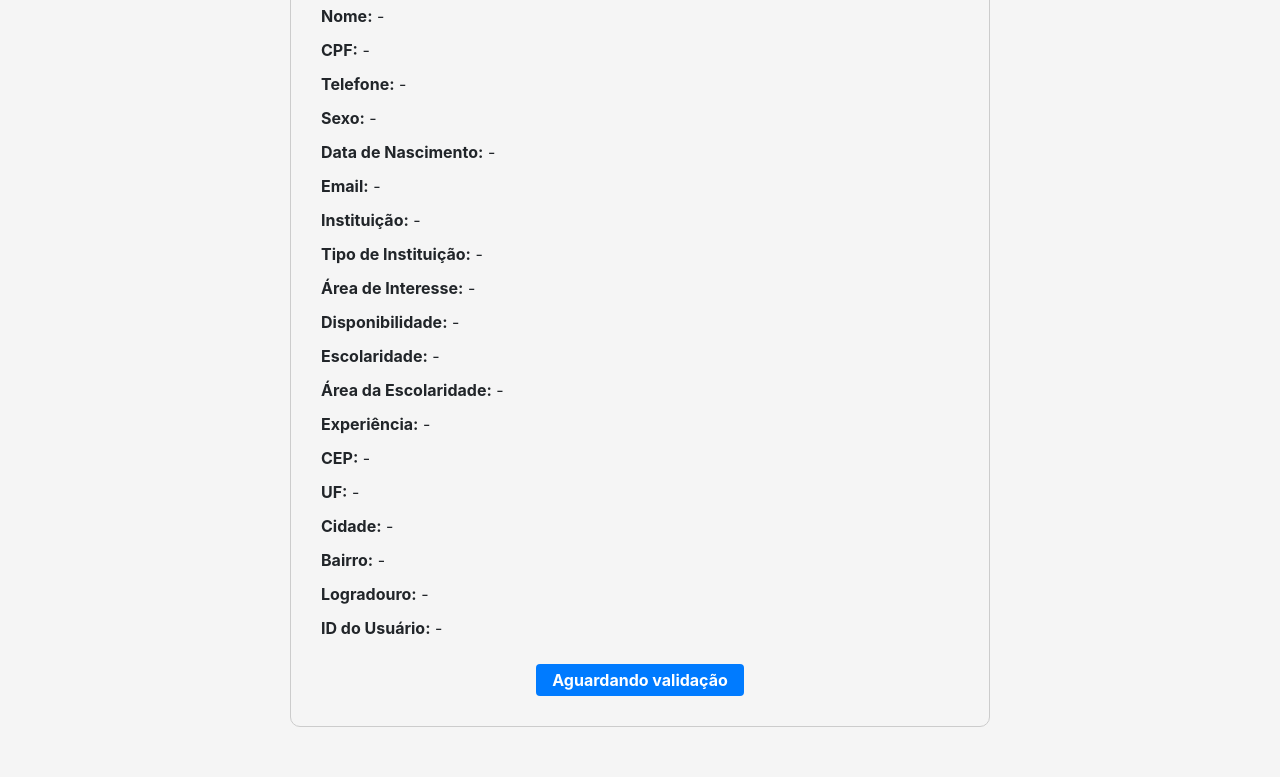
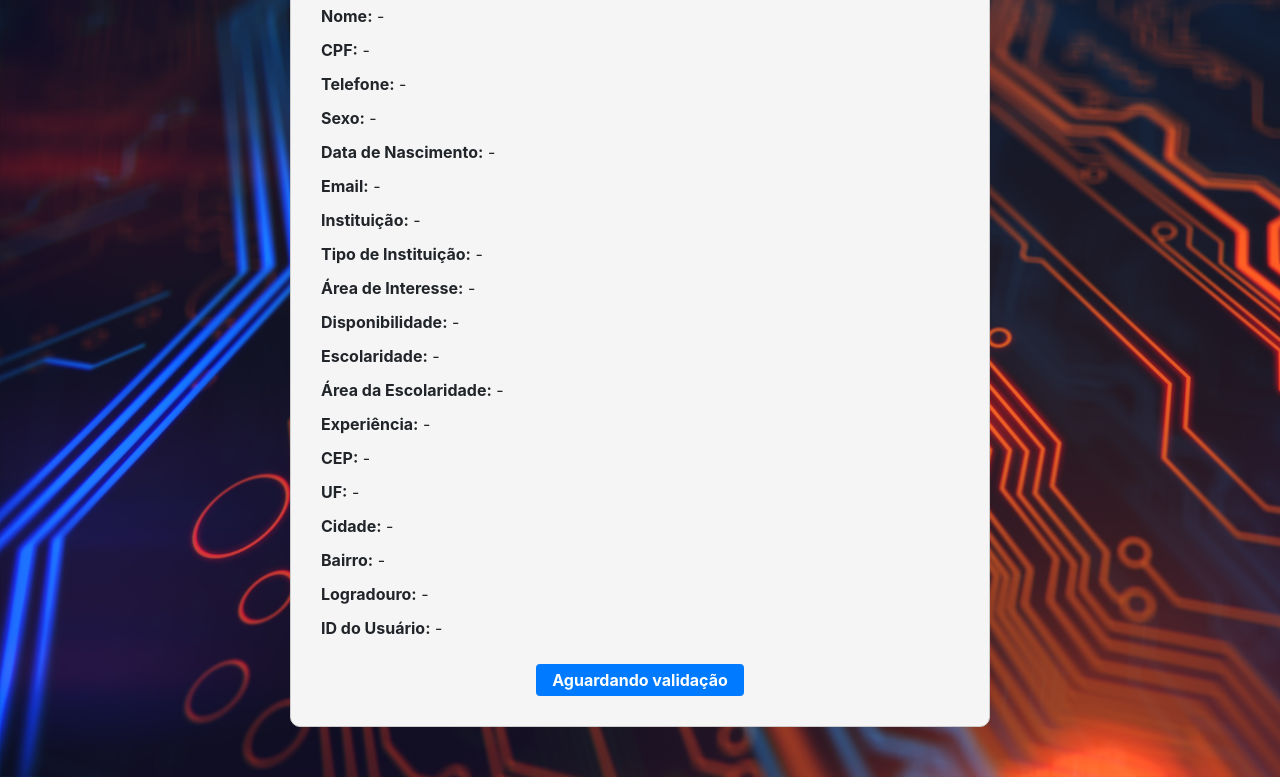
Before and after one commit to MarceloJFF/TRILHAS, a plain HTML site: page dados.html in a window 1280 px wide. Shown: the part 248-1025 px from the top of the page. Drawn offline with nearby package versions, Linux system fonts and the light colour scheme.

Commit message:
correção de detalhes estéticos

```diff
--- a/dados.html
+++ b/dados.html
@@ -19,7 +19,7 @@
       class="d-flex flex-wrap align-items-center justify-content-center justify-content-md-between py-3 mb-4 border-bottom">
       <div class="col-md-3 mb-2 mb-md-0">
         <a href="home.html" class="d-inline-flex link-body-emphasis text-decoration-none">
-          <img src="assets/icons/logo-light.png" class="m-4" width="250" height="32"/>
+          <img src="assets/icons/logo-light.png" class="m-4" width="250" height="32" />
         </a>
       </div>
 
@@ -52,6 +52,11 @@
 
   <style>
     body {
+      background-image: url(../assets/icons/circuit.jpg);
+      background-size: cover;
+    }
+
+    .resumo-container {
       background-color: #f5f5f5;
     }
 
```
Also changed, not shown: main.html (+2 -2 lines), login.html (line endings or trailing spaces).
